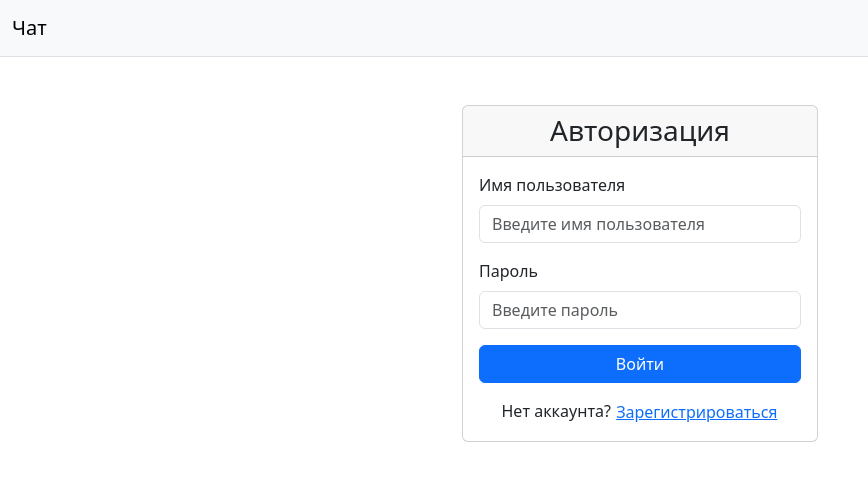
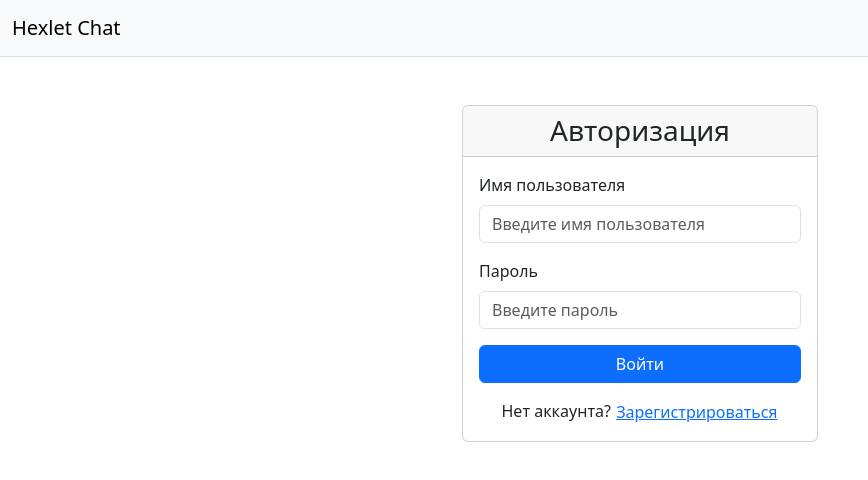
Before and after one commit to AssMasster/project-old, a React app in the folder frontend/: page /login in a window 1280 px wide. Shown: the top 480 px of the page, without its empty margins (0-868 px from the left). Built offline with nearby package versions, Linux system fonts and the light colour scheme; the HTML template or start-up script is replaced by a standard one.

Commit message:
Отладка

```diff
--- a/frontend/src/components/Header.jsx
+++ b/frontend/src/components/Header.jsx
@@ -21,7 +21,7 @@ const Header = () => {
     <nav className="navbar navbar-light bg-light border-bottom">
       <div className="container-fluid">
         <Link className="navbar-brand" to="/">
-          {t('common.chat')}
+          {t('common.chatLabel')}
         </Link>
 
         <div className="d-flex align-items-center">
--- a/frontend/src/locales/ru/translation.json
+++ b/frontend/src/locales/ru/translation.json
@@ -1,5 +1,6 @@
 {
   "common": {
+    "chatLabel": "Hexlet Chat",
     "chat": "Чат",
     "loading": "Загрузка...",
     "online": "Онлайн",
--- a/package.json
+++ b/package.json
@@ -12,7 +12,7 @@
   },
   "license": "ISC",
   "author": "",
-  "type": "commonjs",
+  "type": "module",
   "main": "index.js",
   "scripts": {
     "lint": "eslint .js,.jsx frontend/src --config frontend/eslint.config.js",
```
